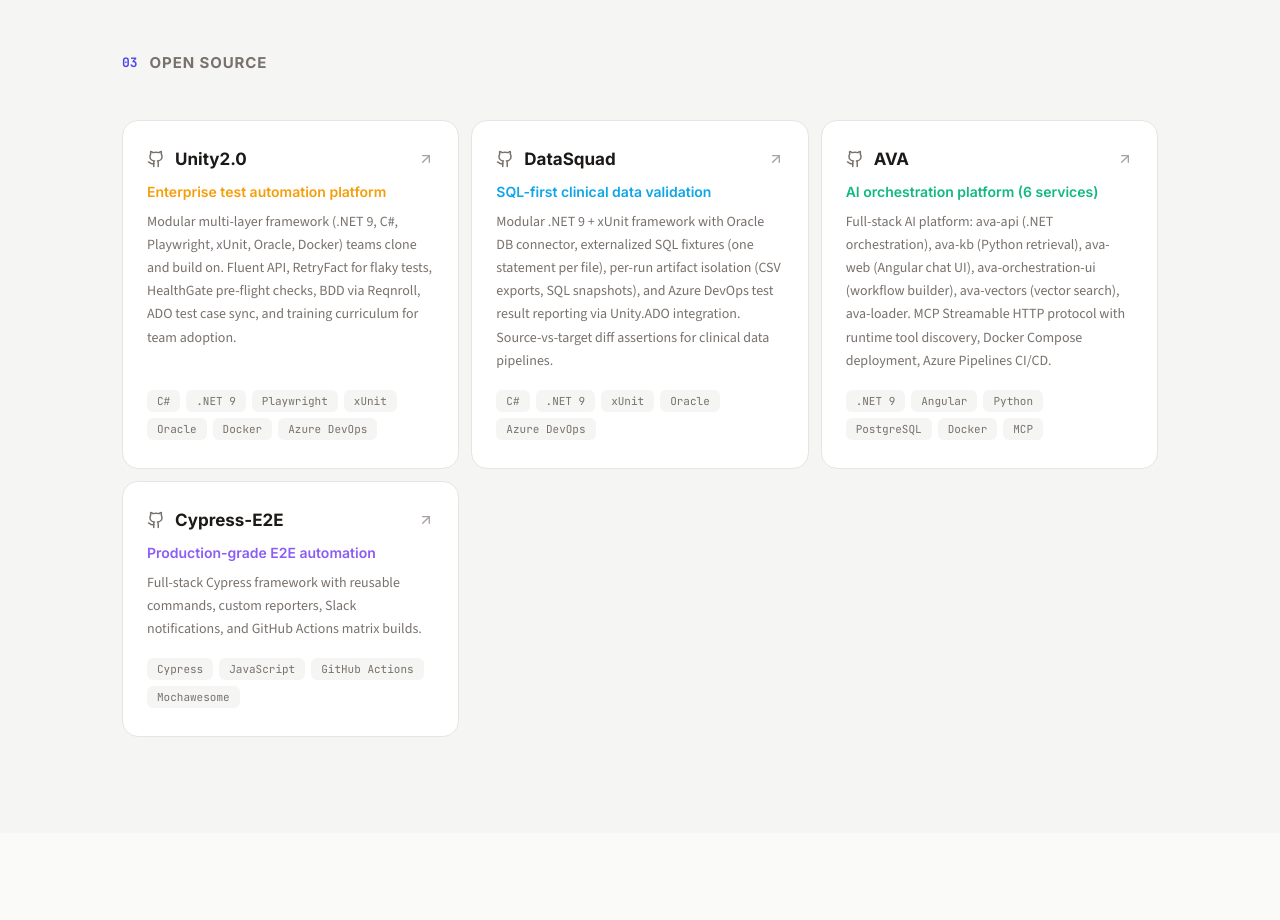
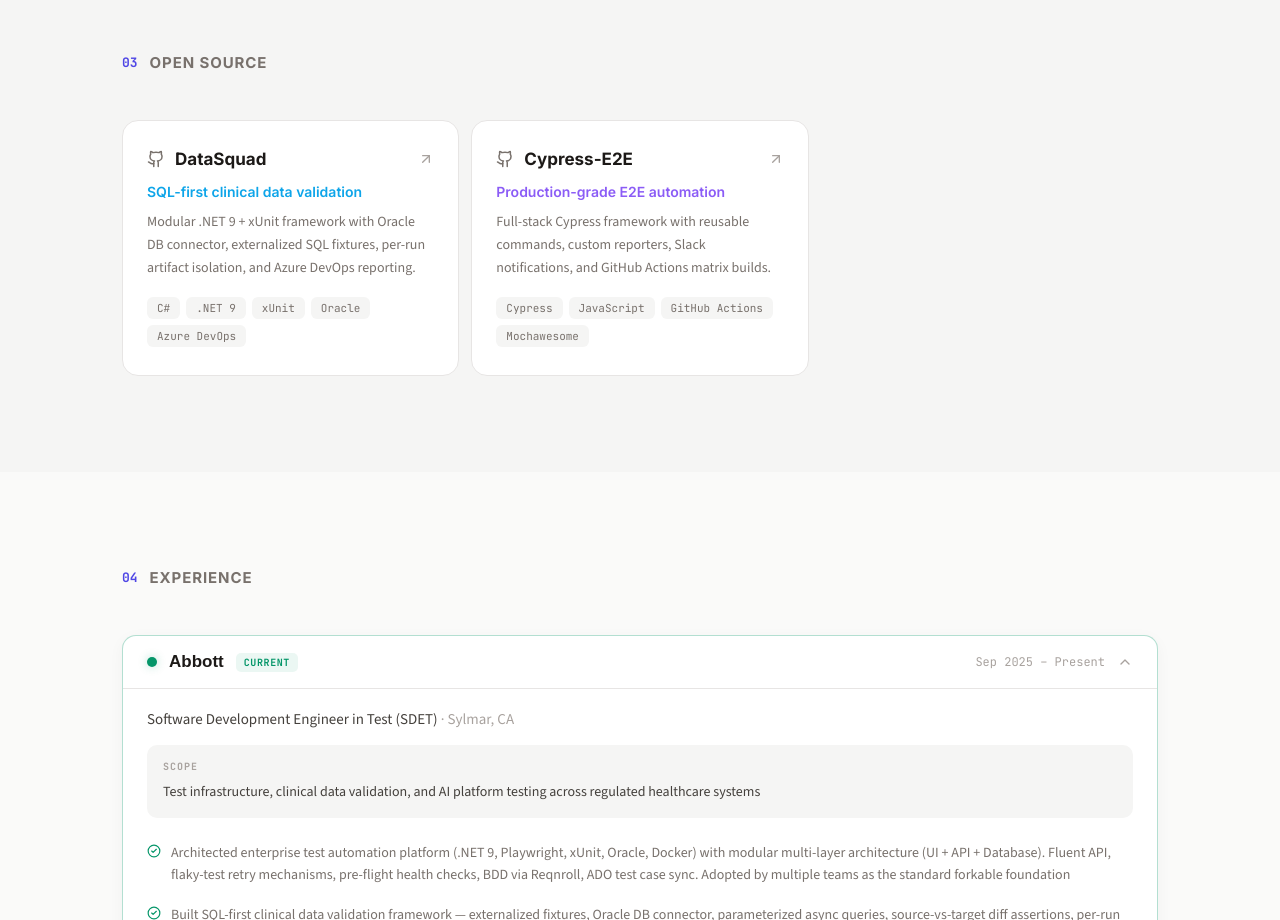
Before and after one commit to buildwithnav/nav-portfolio, a React (Vite) app: page / in a window 1280 px wide. Shown: the part 1880-2800 px from the top of the page. Built offline with nearby package versions, Linux system fonts and the light colour scheme.

Commit message:
fix: remove internal project names from Abbott experience and projects

```diff
--- a/src/App.jsx
+++ b/src/App.jsx
@@ -23,7 +23,7 @@ const P = {
 const EXP = [
   { id:"abbott",org:"Abbott",title:"Software Development Engineer in Test (SDET)",loc:"Sylmar, CA",start:"Sep 2025",end:null,active:true,
     scope:"Test infrastructure, clinical data validation, and AI platform testing across regulated healthcare systems",
-    items:["Architected Unity2.0 — enterprise test automation platform (.NET 9, Playwright, xUnit, Oracle, Docker) with fluent API, RetryFact, HealthGate pre-flight checks, BDD via Reqnroll, ADO test case sync. Adopted by multiple teams as standard forkable foundation","Built DataSquad/Heimdall — SQL-first clinical data validation framework with externalized fixtures, Oracle DB connector, source-vs-target diff assertions, per-run artifact isolation (CSV exports, SQL snapshots), and Azure DevOps reporting via Unity.ADO","Tested AVA — 6-service AI orchestration platform (ava-api, ava-kb, ava-web, ava-orchestration-ui, ava-vectors, ava-loader). Playwright E2E across .NET, Angular, and Python services with MCP Streamable HTTP protocol","AI-assisted database validation — GitHub Copilot CLI + Oracle MCP for prompt-driven querying and dynamic verification","Shift-left testing on APIs, contracts, and schema mappings across 21 CFR Part 11 regulated environments"]},
+    items:["Architected enterprise test automation platform (.NET 9, Playwright, xUnit, Oracle, Docker) with modular multi-layer architecture (UI + API + Database). Fluent API, flaky-test retry mechanisms, pre-flight health checks, BDD via Reqnroll, ADO test case sync. Adopted by multiple teams as the standard forkable foundation","Built SQL-first clinical data validation framework — externalized fixtures, Oracle DB connector, parameterized async queries, source-vs-target diff assertions, per-run artifact isolation (CSV exports, SQL snapshots) for full audit traceability","Validated clinical data pipelines end-to-end — ingestion, transformation, schema integrity, and replication across 20+ Oracle tables with automated regression history tracking","Tested multi-service AI orchestration platform end-to-end with Playwright — .NET APIs, Angular UIs, Python retrieval services, vector search. Validated MCP protocol integration, runtime tool discovery, and multi-auth flows","AI-assisted database validation — GitHub Copilot CLI + Oracle MCP for prompt-driven querying and dynamic verification","Shift-left testing on APIs, contracts, and schema mappings across 21 CFR Part 11 regulated environments"]},
   { id:"rtd",org:"Reliable Tire Depot",title:"Software Development Engineer in Test",loc:"Santa Clarita, CA",start:"Apr 2024",end:"Aug 2025",active:false,
     scope:"Built QA function from zero — hiring, mentoring, framework, and process",
     items:["Cypress automation: UI, API, regression, and accessibility testing","85%+ automation coverage · 40% reduction in regression cycle time","GitHub Actions — matrix builds, fail-fast, smart retries","Postman, Newman, k6, Lighthouse CI","Shift-left with Jest and Pact · Xray + Jira traceability"]},
@@ -51,15 +51,9 @@ const SKILLS = [
 ];
 
 const PROJECTS = [
-  {name:"Unity2.0",repo:"",tag:"Enterprise test automation platform",
-    desc:"Modular multi-layer framework (.NET 9, C#, Playwright, xUnit, Oracle, Docker) teams clone and build on. Fluent API, RetryFact for flaky tests, HealthGate pre-flight checks, BDD via Reqnroll, ADO test case sync, and training curriculum for team adoption.",
-    tech:["C#",".NET 9","Playwright","xUnit","Oracle","Docker","Azure DevOps"],color:"#f59e0b"},
   {name:"DataSquad",repo:"https://github.com/buildwithnav/DataSquad",tag:"SQL-first clinical data validation",
-    desc:"Modular .NET 9 + xUnit framework with Oracle DB connector, externalized SQL fixtures (one statement per file), per-run artifact isolation (CSV exports, SQL snapshots), and Azure DevOps test result reporting via Unity.ADO integration. Source-vs-target diff assertions for clinical data pipelines.",
+    desc:"Modular .NET 9 + xUnit framework with Oracle DB connector, externalized SQL fixtures, per-run artifact isolation, and Azure DevOps reporting.",
     tech:["C#",".NET 9","xUnit","Oracle","Azure DevOps"],color:"#0ea5e9"},
-{name:"AVA",repo:"https://github.com/buildwithnav/AVA",tag:"AI orchestration platform (6 services)",
-    desc:"Full-stack AI platform: ava-api (.NET orchestration), ava-kb (Python retrieval), ava-web (Angular chat UI), ava-orchestration-ui (workflow builder), ava-vectors (vector search), ava-loader. MCP Streamable HTTP protocol with runtime tool discovery, Docker Compose deployment, Azure Pipelines CI/CD.",
-    tech:[".NET 9","Angular","Python","PostgreSQL","Docker","MCP"],color:"#10b981"},
   {name:"Cypress-E2E",repo:"https://github.com/buildwithnav/Cypress-E2E",tag:"Production-grade E2E automation",
     desc:"Full-stack Cypress framework with reusable commands, custom reporters, Slack notifications, and GitHub Actions matrix builds.",
     tech:["Cypress","JavaScript","GitHub Actions","Mochawesome"],color:"#8b5cf6"},
```
Also changed, not shown: 1 other file (tests, documents, lock files or other folders).
